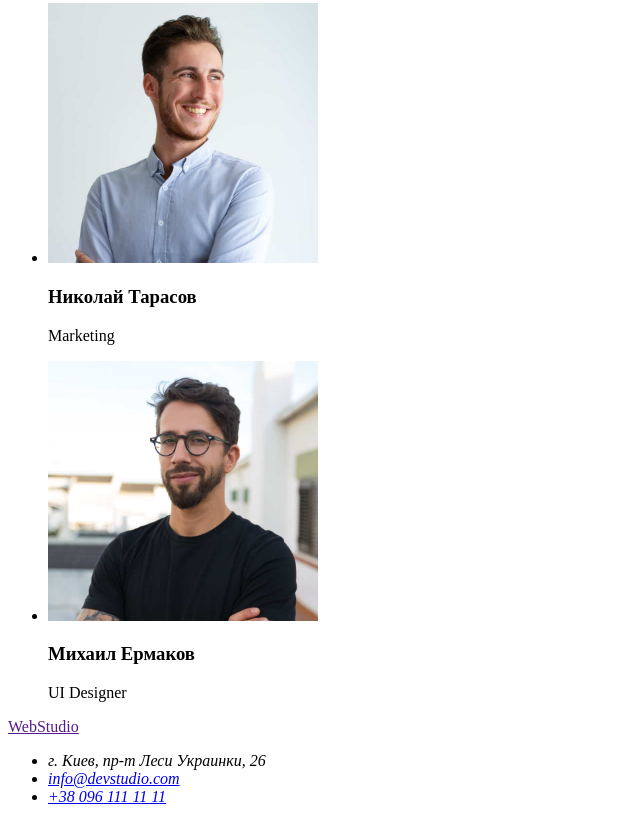
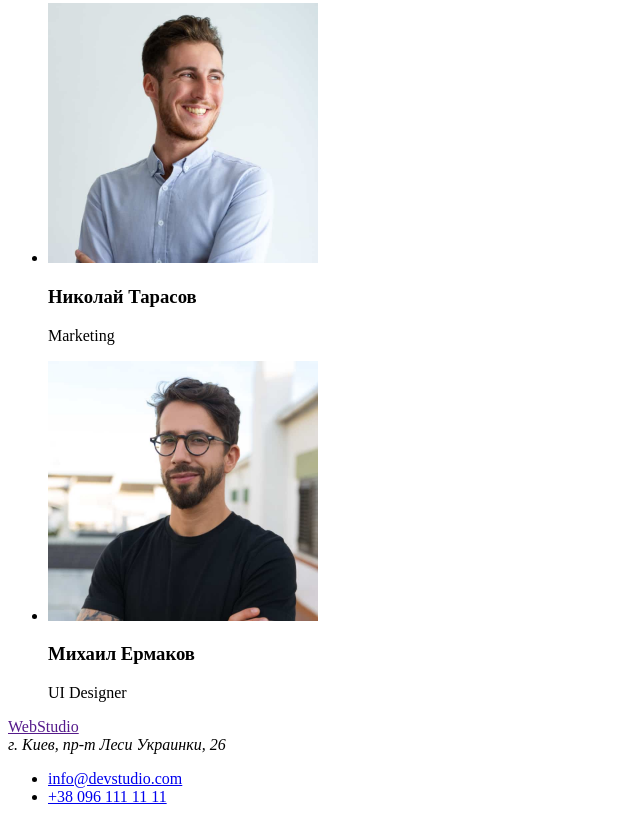
Before and after one commit to Tatiana37/goit-markup-hw-01, a plain HTML site: page index.html in a window 1280 px wide. Shown: the part 2333-3155 px from the top of the page, without its empty margins (0-640 px from the left). Drawn offline with Linux system fonts and the light colour scheme.

Commit message:
Update index.html
исправляет адрес в футере

```diff
--- a/index.html
+++ b/index.html
@@ -112,13 +112,12 @@
             </main>
                 <footer>
                   <a href="">WebStudio</a>
-                    <address>
+                    <address>г. Киев, пр-т Леси Украинки, 26</address>
                         <ul>
-                            <li>г. Киев, пр-т Леси Украинки, 26</li>
                             <li><a href="mailto:info@devstudio.com">info@devstudio.com</a></li>
                             <li><a href="tel:+380961111111">+38 096 111 11 11</a></li>
                         </ul>
-                    </address>
+
                 </footer>
 
 
```
